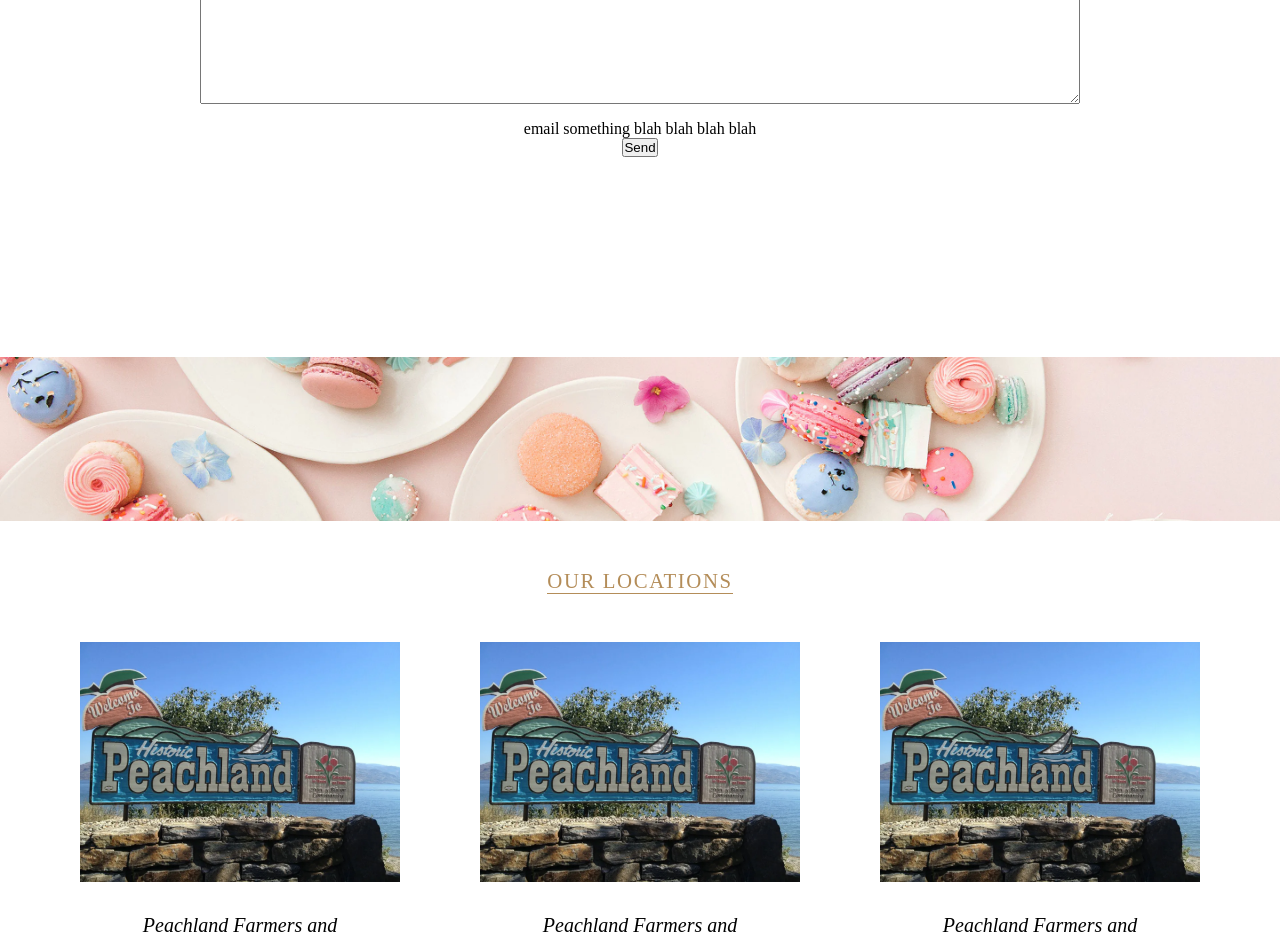
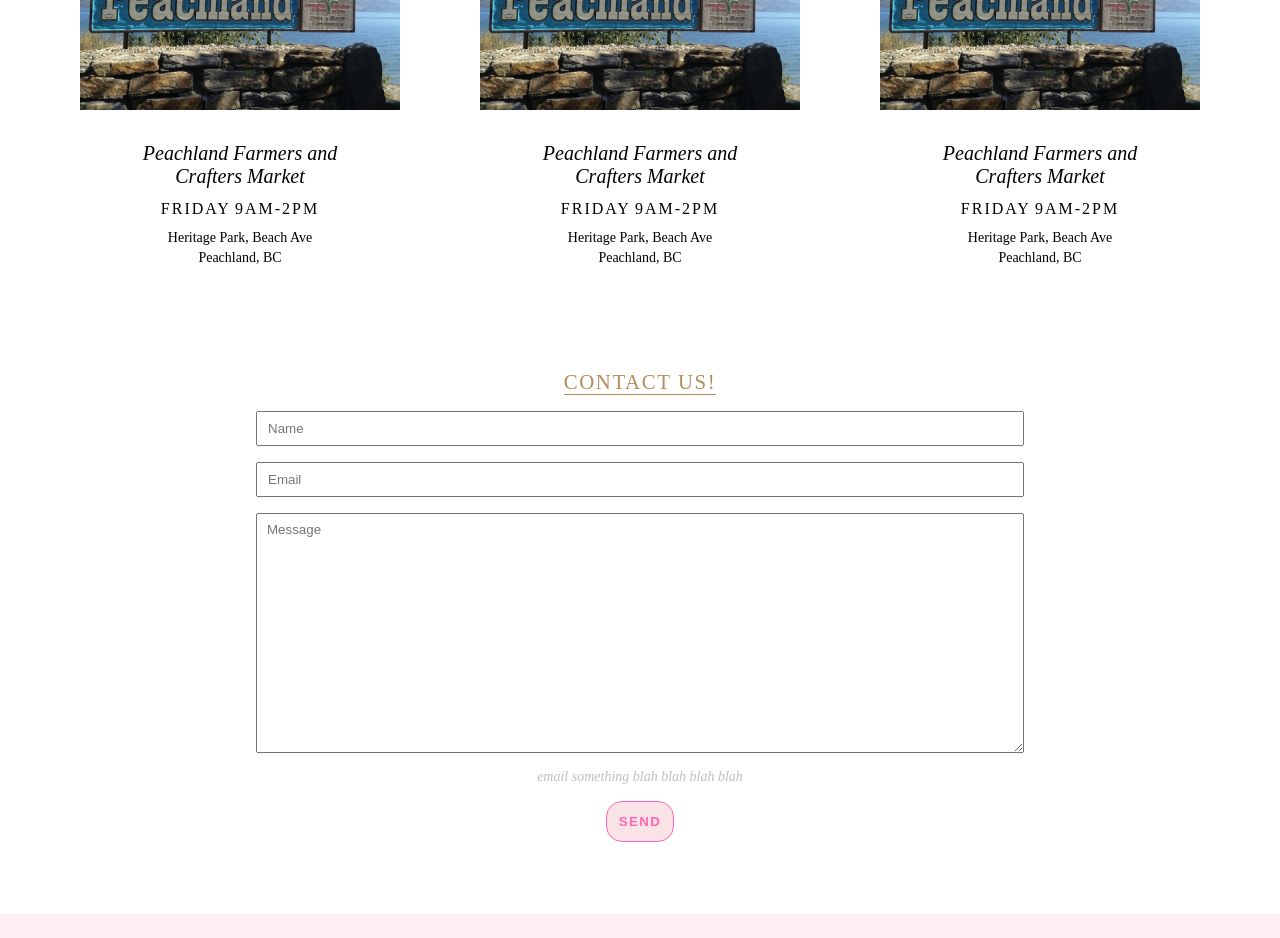
Before and after one commit to Smoopfrog/asweetromance, a React (Create React App) app: page / in a window 1280 px wide. Shown: the part 1300-2238 px from the top of the page. Built offline with nearby package versions, Linux system fonts and the light colour scheme.

Commit message:
move contactform and more styling

```diff
--- a/src/App.js
+++ b/src/App.js
@@ -4,6 +4,7 @@ import Header from "./Components/Header";
 import HeroPage from "./Components/HeroPage";
 import Locations from "./Components/Locations";
 import Footer from "./Components/Footer";
+import ContactForm from "./Components/ContactForm";
 
 function App() {
   return (
@@ -13,6 +14,7 @@ function App() {
       <About />
       <Banner />
       <Locations />
+      <ContactForm />
       <Footer />
     </div>
   );
--- a/src/Components/About.jsx
+++ b/src/Components/About.jsx
@@ -1,9 +1,7 @@
 import "../Styles/About.css";
-import ContactForm from "./ContactForm";
 
 const About = () => {
   return (
-    <div>
     <section className="about">
       <h1 className="about-title">Our Sweet Romance</h1>
       <p>
@@ -14,8 +12,6 @@ const About = () => {
       </p>
       <button className="about-btn">Learn More</button>
     </section>
-      <ContactForm />
-    </div>
   );
 };
 
--- a/src/Components/ContactForm.jsx
+++ b/src/Components/ContactForm.jsx
@@ -7,8 +7,8 @@ const ContactForm = () => {
       <input className="contact-input" type="text" placeholder="Name" />
       <input className="contact-input" type="email" placeholder="Email" />
       <textarea className="contact-input contact-input-msg" type="text" placeholder="Message" />
-      <div>email something blah blah blah blah</div>
-      <button>Send</button>
+      <div className="contact-captcha-msg">email something blah blah blah blah</div>
+      <button className="contact-btn">Send</button>
     </form>
   );
 };
--- a/src/Styles/ContactForm.css
+++ b/src/Styles/ContactForm.css
@@ -2,7 +2,9 @@
   display: flex;
   flex-direction: column;
   align-items: center;
-  margin: 200px;
+  margin: 72px auto;
+  width: 60%;
+  gap: 16px;
 }
 
 .contact-title {
@@ -12,15 +14,38 @@
   letter-spacing: 1.6px;
   color: #b48d59;
   border-bottom: solid 1px #b48d59;
-  margin-bottom: 16px;
 }
 
 .contact-input {
   width: 100%;
-  margin-bottom: 16px;
   padding: 8px 10px;
 }
 
 .contact-input-msg {
   height: 240px;
+  font-family: Arial;
+}
+
+.contact-captcha-msg {
+  font-style: italic;
+  color: #c0bfbf;
+  font-weight: 300;
+  font-size: 14px;
+}
+
+.contact-btn {
+  padding: 12px;
+  color: hotpink;
+  background-color: rgb(249, 227, 231);
+  border: solid 1px hotpink;
+  border-radius: 16px;
+  text-transform: uppercase;
+  letter-spacing: 1.4px;
+  font-weight: 700;
+  transition: background-color 0.5s;
+}
+
+.contact-btn:hover {
+  cursor: pointer;
+  background-color: rgb(251, 202, 211);
 }/*# sourceMappingURL=ContactForm.css.map */
--- a/src/Styles/ContactForm.scss
+++ b/src/Styles/ContactForm.scss
@@ -2,7 +2,9 @@
   display: flex;
   flex-direction: column;
   align-items: center;
-  margin: 200px;
+  margin: 72px auto;
+  width: 60%;
+  gap: 16px;
 }
 
 .contact-title {
@@ -12,15 +14,42 @@
   letter-spacing: 1.6px;
   color: #b48d59;
   border-bottom: solid 1px #b48d59;
-  margin-bottom: 16px;
 }
 
 .contact-input {
   width: 100%;
-  margin-bottom: 16px;
   padding: 8px 10px;
 }
 
 .contact-input-msg {
   height: 240px;
+  font-family: Arial;
 }
+
+.contact-captcha-msg {
+  font-style: italic;
+  color: #c0bfbf;
+  font-weight: 300;
+  font-size: 14px;
+}
+
+.contact-btn {
+  padding: 12px;
+
+  color: hotpink;
+  background-color: rgb(249, 227, 231);
+
+  border: solid 1px hotpink;
+  border-radius: 16px;
+
+  text-transform: uppercase;
+  letter-spacing: 1.4px;
+  font-weight: 700;
+
+  transition: background-color 0.5s;
+}
+
+.contact-btn:hover {
+  cursor: pointer;
+  background-color: rgb(251, 202, 211);
+}
```
Also changed, not shown: 1 other file (tests, documents, lock files or other folders). Lines whose indentation alone changed are shown as unchanged.
